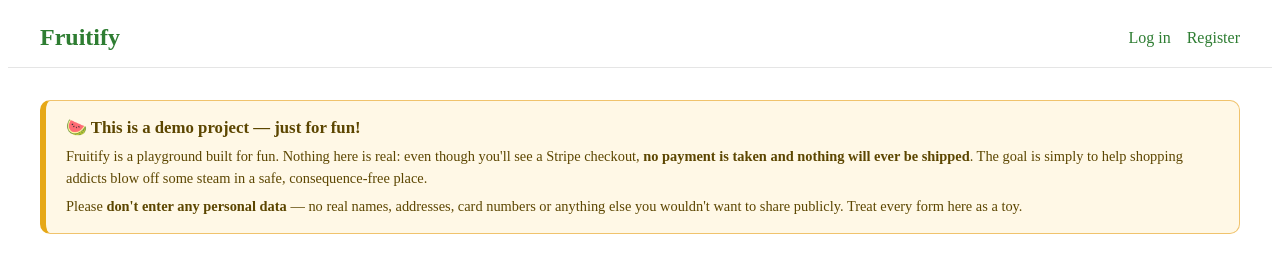
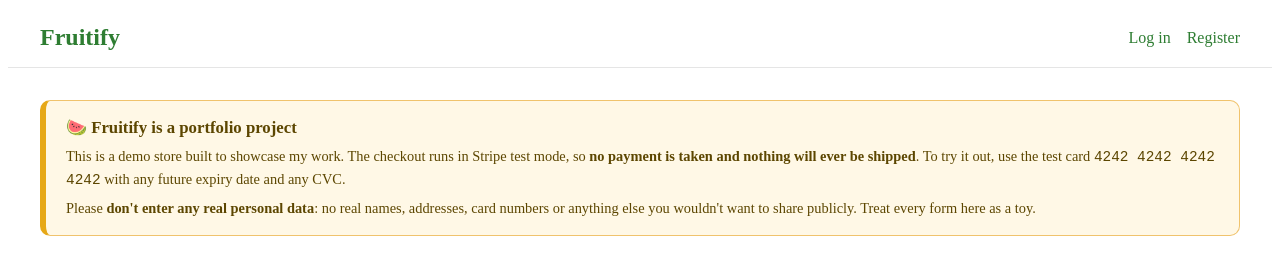
Before and after one commit to Guzillo/fruitify-store, an Angular app in the folder frontend/: page / in a window 1280 px wide. Shown: the top 267 px of the page. Built offline with nearby package versions, Linux system fonts and the light colour scheme; no server answers.

Commit message:
docs: reword demo notice as portfolio project disclaimer

```diff
--- a/frontend/src/app/home/home.html
+++ b/frontend/src/app/home/home.html
@@ -1,13 +1,13 @@
 <aside class="notice" role="note" aria-label="Demo project notice">
-  <h2>🍉 This is a demo project — just for fun!</h2>
+  <h2>🍉 Fruitify is a portfolio project</h2>
   <p>
-    Fruitify is a playground built for fun. Nothing here is real: even though you'll see a Stripe
-    checkout, <strong>no payment is taken and nothing will ever be shipped</strong>. The goal is
-    simply to help shopping addicts blow off some steam in a safe, consequence-free place.
+    This is a demo store built to showcase my work. The checkout runs in Stripe test mode, so
+    <strong>no payment is taken and nothing will ever be shipped</strong>. To try it out, use the
+    test card <code>4242 4242 4242 4242</code> with any future expiry date and any CVC.
   </p>
   <p>
-    Please <strong>don't enter any personal data</strong> — no real names, addresses, card numbers
-    or anything else you wouldn't want to share publicly. Treat every form here as a toy.
+    Please <strong>don't enter any real personal data</strong>: no real names, addresses, card
+    numbers or anything else you wouldn't want to share publicly. Treat every form here as a toy.
   </p>
 </aside>
 
@@ -49,7 +49,6 @@
 @if (loading()) {
   <app-loading-state
     message="Waking up the fruit stand…"
-    hint="Fruitify's backend runs on Render's free plan and naps when idle, so the first request can take up to 4 minutes while it wakes up. Thanks for your patience!"
   />
 }
 
```
